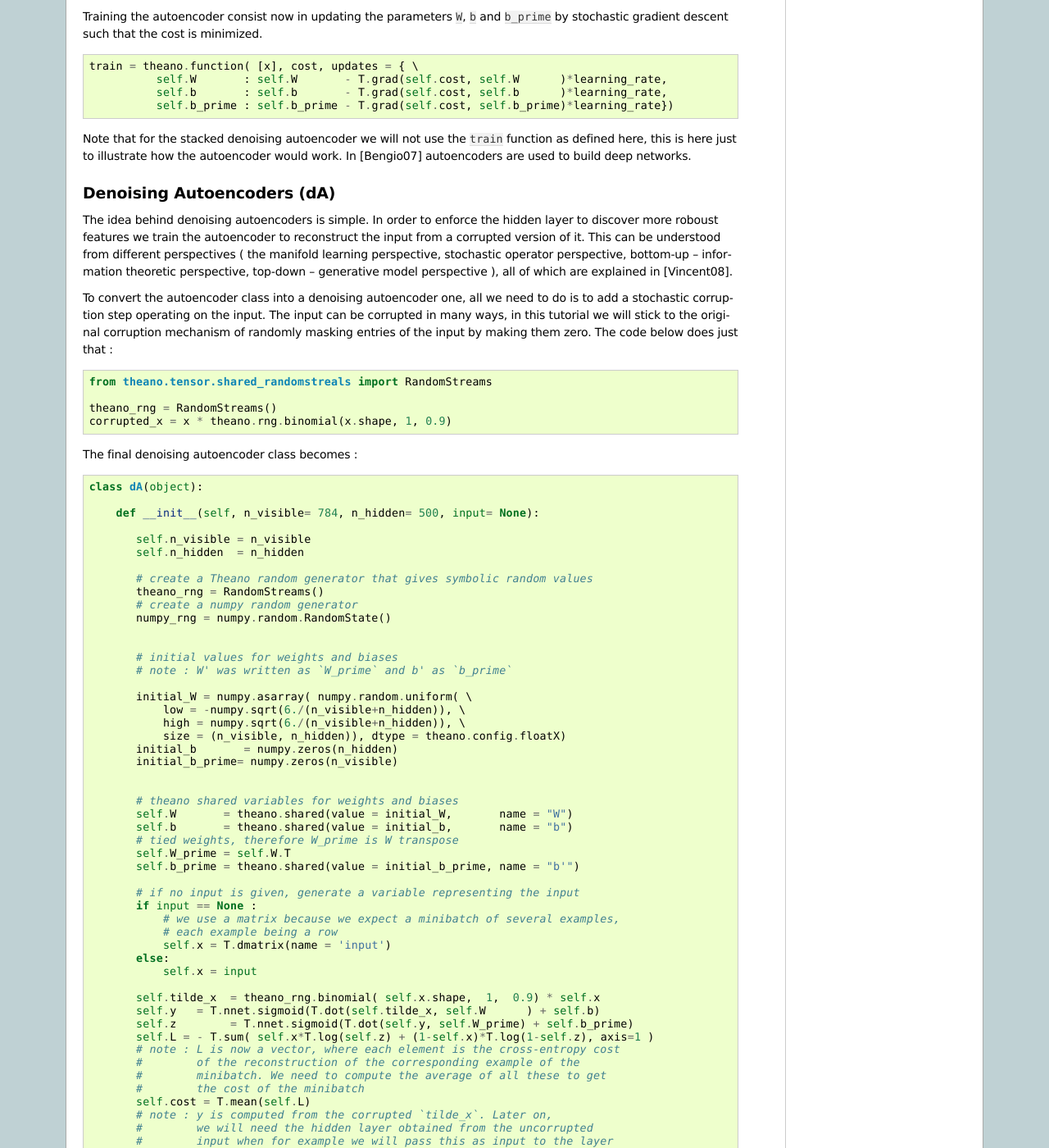
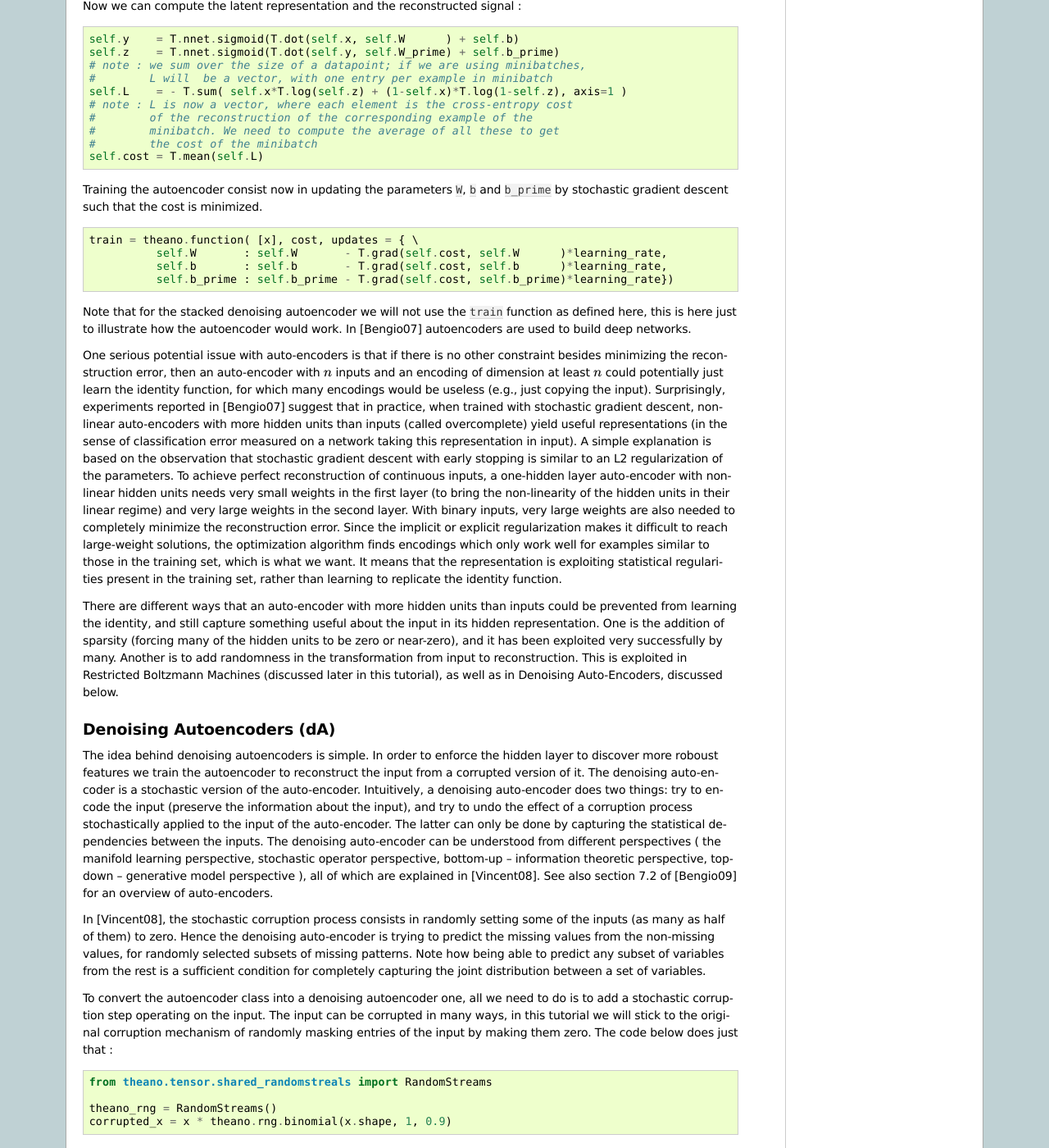
Before and after one commit to lisa-lab/DeepLearningTutorials, a Sphinx documentation site: the page built from doc/SdA.txt, in a window 1280 px wide and 1400 px high, scrolled down 1517 px. Shown: the whole window at 82% size. Built offline with Sphinx 7.4.7, drawn with Linux system fonts in a browser that asks for light colours; formulas are drawn with MathJax 3; pages that are not in the unit, such as notebooks, are missing from menus; some of the changed text lies outside the part shown.

Commit message:
more material on auto-encoders

```diff
--- a/doc/SdA.txt
+++ b/doc/SdA.txt
@@ -21,6 +21,7 @@
 Autoencoders
 +++++++++++++
 
+See section 4.6 of [Bengio09] for an overview of auto-encoders.
 An autoencoder takes an input :math:`\mathbf{x} \in [0,1]^d` and first
 maps it (with an *encoder*) to a hidden representation :math:`\mathbf{y} \in [0,1]^{d'}`
 through a deterministic mapping:
@@ -29,8 +30,8 @@
 
   \mathbf{y} = s(\mathbf{W}\mathbf{x} + \mathbf{b})
 
-The latent representation :math:`\mathbf{y}` is then mapped back (with a *decoder*) into a
-"reconstructed" vector :math:`\mathbf{z}` of same shape as
+The latent representation :math:`\mathbf{y}`, or **code** is then mapped back (with a *decoder*) into a
+**reconstruction** :math:`\mathbf{z}` of same shape as
 :math:`\mathbf{x}` through a similar transformation, namely:
 
 .. math::
@@ -55,8 +56,23 @@
   L_{H} (\mathbf{x}, \mathbf{z}) = - \sum^d_{k=1}[\mathbf{x}_k \log
           \mathbf{z}_k + (1 - \mathbf{x}_k)\log(1 - \mathbf{z}_k)]
 
+The hope is that the code :math:`\mathbf{y}` is a distributed representation
+that captures the coordinates along the main factors of variation in the data:
+because :math:`\mathbf{y}` is viewed as a lossy compression of :math:`\mathbf{x}`, it cannot
+be a good compression (with small loss) for all :math:`\mathbf{x}`, so learning
+drives it to be one that is a good compression in particular for training
+examples, and hopefully for others as well (and that is the sense
+in which an auto-encoder generalizes), but not for arbitrary inputs.
 
-We want to implement this behavior using Theano, in the form of a class,
+If there is one linear hidden layer (the code) and
+the mean squared error criterion is used to train the network, then the :math:`k`
+hidden units learn to project the input in the span of the first :math:`k`
+principal components of the data. If the hidden
+layer is non-linear, the auto-encoder behaves differently from PCA,
+with the ability to capture multi-modal aspects of the input
+distribution.
+
+We want to implement an auto-encoder using Theano, in the form of a class,
 that could be afterwards used in constructing a stacked autoencoder. The
 first step is to create shared variables for the parameters of the
 autoencoder ( :math:`\mathbf{W}`, :math:`\mathbf{b}` and
@@ -130,6 +146,42 @@
 the autoencoder would work. In [Bengio07] autoencoders are used to
 build deep networks.
 
+One serious potential issue with auto-encoders is that if there is no other
+constraint besides minimizing the reconstruction error,
+then an auto-encoder with :math:`n` inputs and an
+encoding of dimension at least :math:`n` could potentially just learn
+the identity function, for which many encodings would be useless (e.g.,
+just copying the input). Surprisingly, experiments reported
+in [Bengio07] suggest that in practice, when trained with
+stochastic gradient descent, non-linear auto-encoders with more hidden units
+than inputs (called overcomplete) yield useful representations
+(in the sense of classification error measured on a network taking this
+representation in input). A simple explanation is based on the
+observation that stochastic gradient
+descent with early stopping is similar to an L2 regularization of the
+parameters. To achieve perfect reconstruction of continuous
+inputs, a one-hidden layer auto-encoder with non-linear hidden units
+needs very small weights in the first layer (to bring the non-linearity of
+the hidden units in their linear regime) and very large weights in the
+second layer.
+With binary inputs, very large weights are
+also needed to completely minimize the reconstruction error. Since the
+implicit or explicit regularization makes it difficult to reach
+large-weight solutions, the optimization algorithm finds encodings which
+only work well for examples similar to those in the training set, which is
+what we want. It means that the representation is exploiting statistical
+regularities present in the training set, rather than learning to
+replicate the identity function.
+
+There are different ways that an auto-encoder with more hidden units
+than inputs could be prevented from learning the identity, and still
+capture something useful about the input in its hidden representation.
+One is the addition of sparsity (forcing many of the hidden units to
+be zero or near-zero), and it has been exploited very successfully
+by many. Another is to add randomness in the transformation from
+input to reconstruction. This is exploited in Restricted Boltzmann
+Machines (discussed later in this tutorial), as well as in
+Denoising Auto-Encoders, discussed below.
 
 Denoising Autoencoders (dA)
 +++++++++++++++++++++++++++
@@ -137,13 +189,27 @@
 The idea behind denoising autoencoders is simple. In order to enforce
 the hidden layer to discover more roboust features we train the
 autoencoder to reconstruct the input from a corrupted version of it.
-This can be understood from different perspectives
+The denoising auto-encoder is a stochastic version of the auto-encoder.
+Intuitively, a denoising auto-encoder does two things: try to encode the
+input (preserve the information about the input), and try to undo the
+effect of a corruption process stochastically applied to the input of the
+auto-encoder. The latter can only be done by capturing the statistical
+dependencies between the inputs. The denoising
+auto-encoder can be understood from different perspectives
 ( the manifold learning perspective,
 stochastic operator perspective,
 bottom-up -- information theoretic perspective,
 top-down -- generative model perspective ), all of which are explained in
 [Vincent08].
+See also section 7.2 of [Bengio09] for an overview of auto-encoders.
 
+In [Vincent08], the stochastic corruption process
+consists in randomly setting some of the inputs (as many as half of them)
+to zero. Hence the denoising auto-encoder is trying to predict the missing
+values from the non-missing values, for randomly selected subsets of
+missing patterns. Note how being able to predict any subset of variables
+from the rest is a sufficient condition for completely capturing the
+joint distribution between a set of variables.
 
 To convert the autoencoder class into a denoising autoencoder one, all we
 need to do is to add a stochastic corruption step operating on the input. The input can be
@@ -225,15 +291,25 @@
 ++++++++++++++++++++
 
 The denoising autoencoders can now be stacked to form a deep network by
-feeding the latent representation of the dA found on the layer
-below as input to the current layer. The "pre-training" of such an
-architecture is done one layer at a time. Once the first :math:`k` layers
+feeding the latent representation (output code)
+of the denoising auto-encoder found on the layer
+below as input to the current layer. The **unsupervised pre-training** of such an
+architecture is done one layer at a time. Each layer is trained as
+a denoising auto-encoder by minimizing the reconstruction of its input
+(which is the output code of the previous layer).
+Once the first :math:`k` layers
 are trained, we can train the :math:`k+1`-th layer because we can now
-compute the "correct" latent representation generated by the layer below.
+compute the code or latent representation from the layer below.
 Once all layers are pre-trained, the network goes through a second stage
-of training called fine-tuning. For this we first add a logistic regression
-layer on top and train the entire network as we would train a multilayer
-perceptron. This stage is supervised, since now we use the target during
+of training called **fine-tuning**. Here we consider **supervised fine-tuning**
+where we want to minimize prediction error on a supervised task.
+For this we first add a logistic regression
+layer on top of the network (more precisely on the output code of the
+output layer). We then
+train the entire network as we would train a multilayer
+perceptron. At this point, we only consider the encoding parts of
+each auto-encoder.
+This stage is supervised, since now we use the target during
 training (see the :ref:`mlp` for details on the multilayer perceptron).
 
 This can be easily implemented in Theano, using the class defined
@@ -439,11 +515,14 @@
 References
 ++++++++++
 
-.. [Vincent08] Vincent, P., Larochelle H., Bengio Y. and Manzagol P.A. `Extracting and Composing Robust Features with Denoising Autoencoders`_. Proceedings of the Twenty-fifth International Confrence on Machine Learning (ICML'08), pages 1096 - 1103, ACM, 2008
+.. [Bengio07] Bengio Y., Lamblin P., Popovici D. and Larochelle H. `Greedy Layer-Wise Training of Deep Networks`_. Advances in Neural Information Processing Systems 19 (NIPS'06), pages  153-160, MIT Press 2007.
 
-.. [Bengio07] Bengio Y., Lamblin P., Popovici D. and Larochelle H. `Greedy Layer-Wise Training of Deep Networks`_. Advances in Neural Information Processing Systems 19 (NIPS'06), pages  153-160, MIT Press 2007
+.. [Vincent08] Vincent, P., Larochelle H., Bengio Y. and Manzagol P.A. `Extracting and Composing Robust Features with Denoising Autoencoders`_. Proceedings of the Twenty-fifth International Confrence on Machine Learning (ICML'08), pages 1096 - 1103, ACM, 2008.
 
+.. [Bengio09] Bengio Y. `Learning deep architectures for AI`_, Foundations and Trends in Machine Learning 1(2) pages 1-127.
+
+.. _Greedy Layer-Wise Training of Deep Networks: http://www.iro.umontreal.ca/~lisa/publications2/index.php/publications/show/190
 
 .. _Extracting and Composing Robust Features with Denoising Autoencoders: http://www.iro.umontreal.ca/~lisa/publications2/index.php/publications/show/217
 
-.. _Greedy Layer-Wise Training of Deep Networks: http://www.iro.umontreal.ca/~lisa/publications2/index.php/publications/show/190
+.. _Learning deep architectures for AI: http://www.iro.umontreal.ca/~lisa/publications2/index.php/publications/show/239
```
Also changed, not shown: other parts of doc/SdA.txt (+1 -1 lines).
